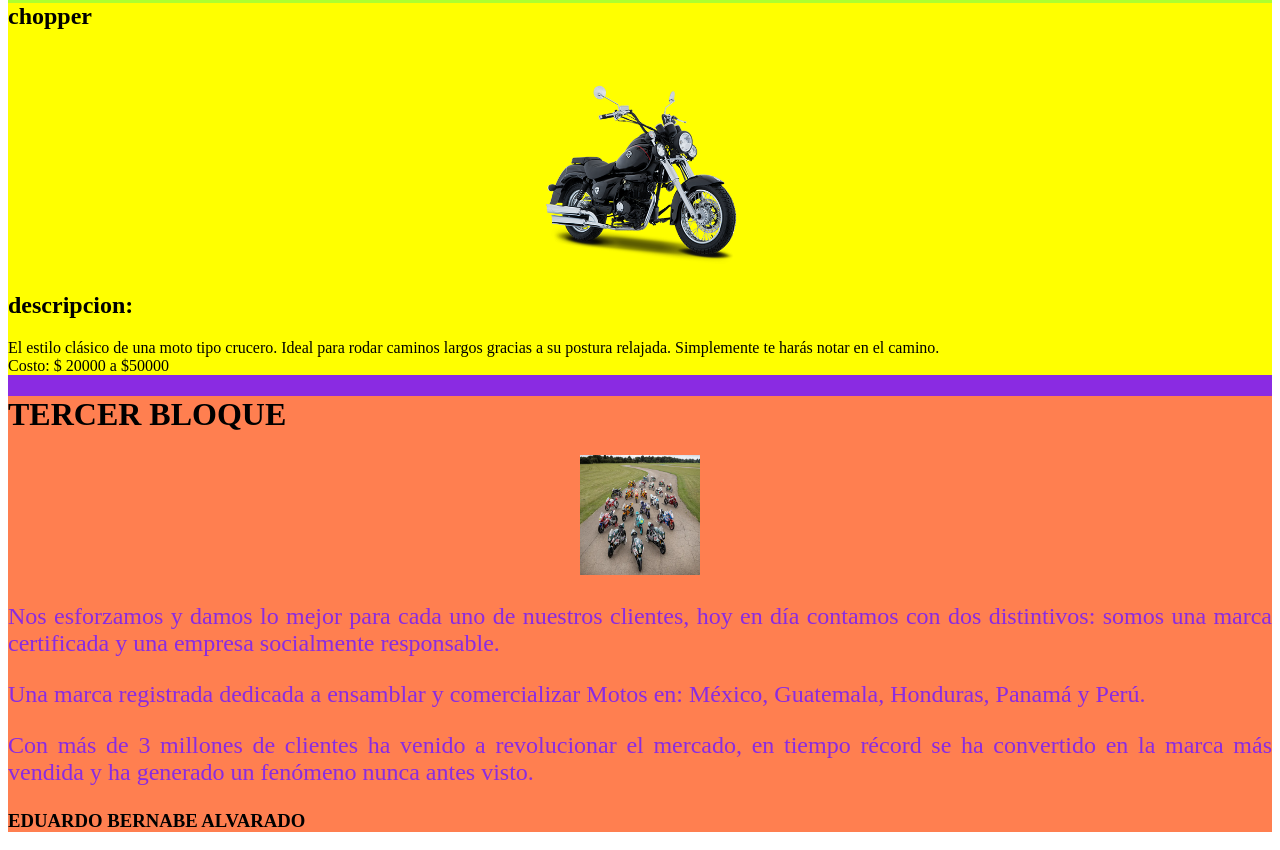
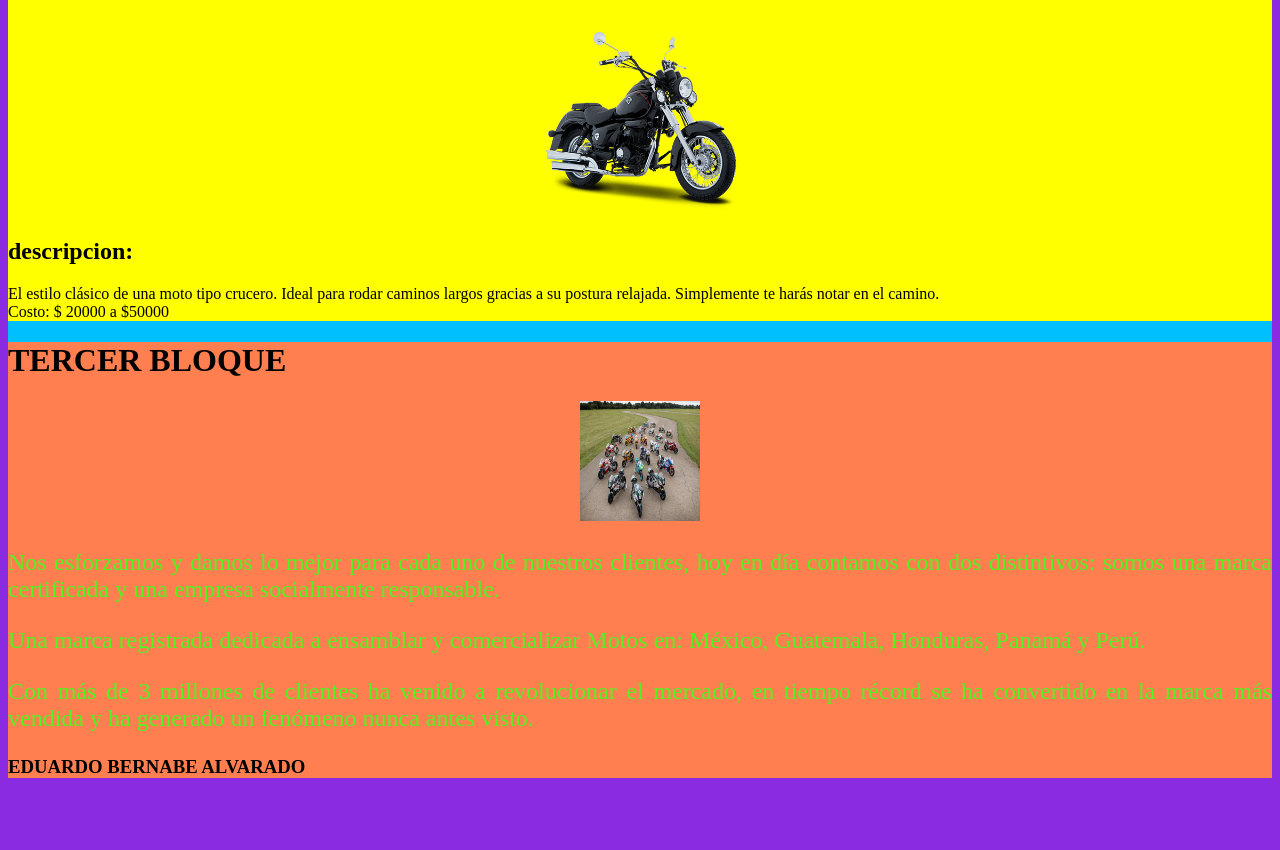
Before and after one commit to EduardoBA4/MiProyectoWeb, a plain HTML site: page practica_html.html in a window 1280 px wide. Shown: the part 1684-2534 px from the top of the page. After the commit the page ends 2480 px from the top, so only its background shows below. Drawn offline with Linux system fonts and the light colour scheme.

Commit message:
commit division de la pagina

```diff
--- a/practica_html.html
+++ b/practica_html.html
@@ -6,10 +6,10 @@
     <meta name="viewport" content="width=device-width, initial-scale=1.0">
     <title>Practica-html</title>
 </head>
-<body>
+<body style="background-color: blueviolet;">
     <H1>PAGINA PRINCIPAL BODY</H1>
-    <br><br><br><br><br>
-    <div style="background-color: blueviolet;">
+    <br><br>
+    <div style="background-color:deepskyblue">
         <H1>MAQUETACION SEMANTICA</H1>
         <header style="background-color: coral;">
             <h1>PRIMER BLOQUE</h1>
@@ -54,11 +54,11 @@
                 <footer style="background-color: coral;">
                     <H1>TERCER BLOQUE</H1>
                     <center><img width="120" height="120" src="motos imagenes/moto5.jpg" alt="mis_motos"></center>
-                   <p style="color: blueviolet; text-align: justify; font-size: 1.5em;"> Nos esforzamos y damos lo mejor para cada uno de nuestros clientes, hoy en día contamos con dos distintivos: somos una marca certificada y una empresa socialmente responsable.</p>
-                   <p style="color: blueviolet; text-align: justify; font-size: 1.5em;">
+                   <p style="color: rgb(81, 243, 32); text-align: justify; font-size: 1.5em;"> Nos esforzamos y damos lo mejor para cada uno de nuestros clientes, hoy en día contamos con dos distintivos: somos una marca certificada y una empresa socialmente responsable.</p>
+                   <p style="color: rgb(81, 243, 32); text-align: justify; font-size: 1.5em;">
                     Una marca registrada dedicada a ensamblar y comercializar Motos en: México, Guatemala, Honduras, Panamá y Perú.
                    </p>
-                    <p style="color: blueviolet; text-align: justify; font-size: 1.5em;">
+                    <p style="color: rgb(81, 243, 32); text-align: justify; font-size: 1.5em;">
                     Con más de 3 millones de clientes ha venido a revolucionar el mercado, en tiempo récord se ha convertido en la marca más vendida y ha generado un fenómeno nunca antes visto.
                    </p>
                    <H3>EDUARDO BERNABE ALVARADO</H3>
```
